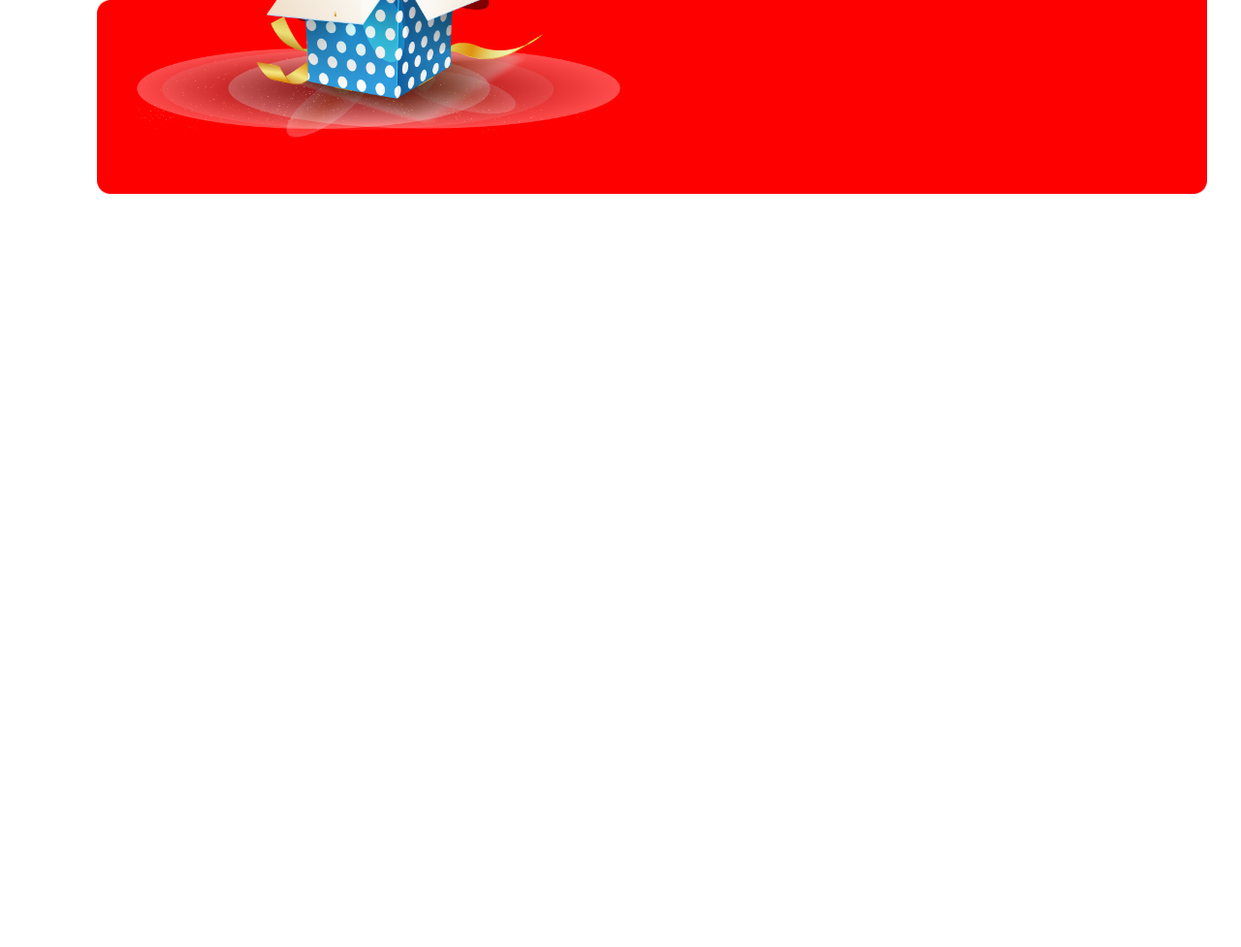
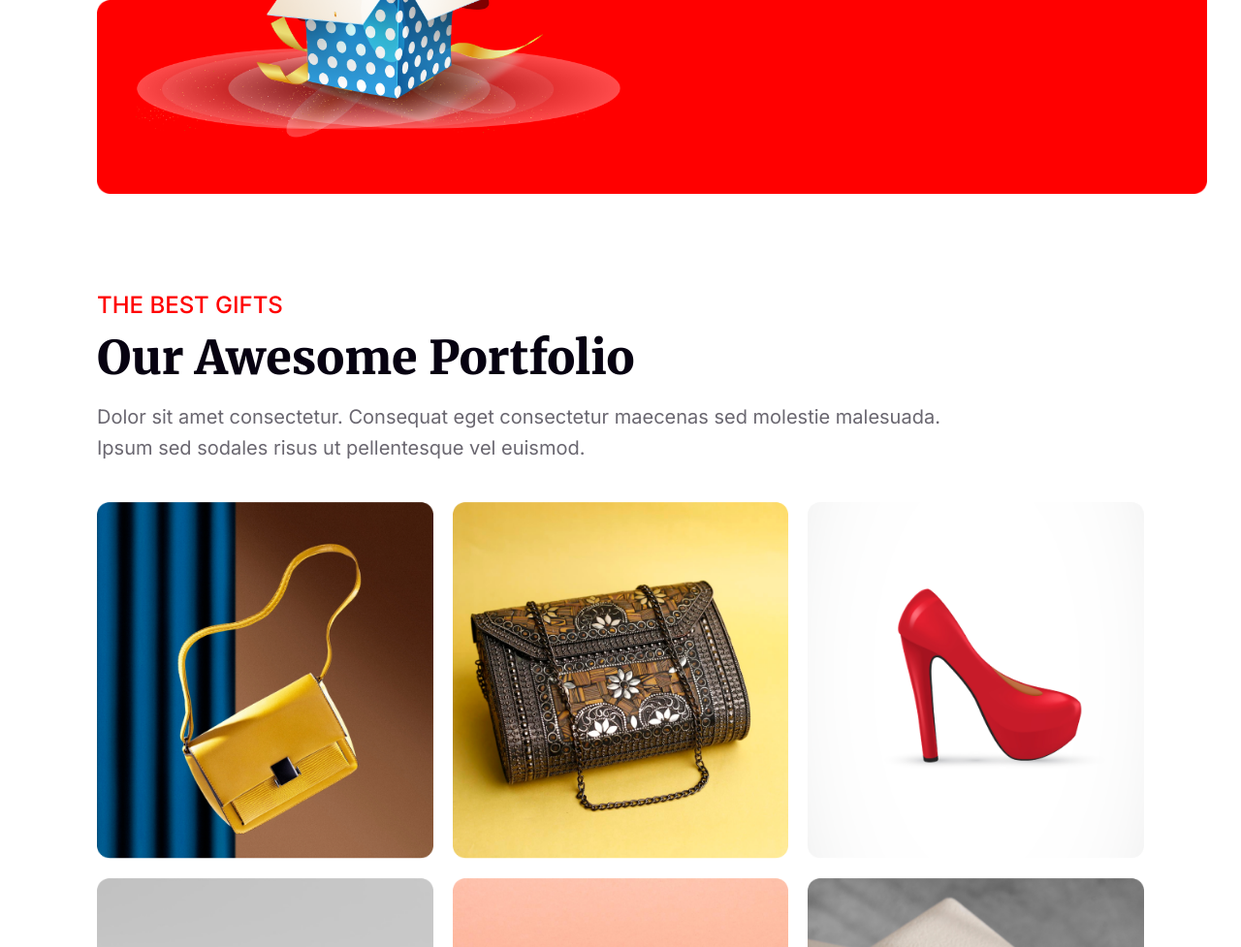
Before and after one commit to ashiqurAlways/Assignment-1, a plain HTML site: page index.html in a window 1280 px wide. Shown: the part 3743-4720 px from the top of the page at 97% size. Before the commit the page ends 4043 px from the top, so only its background shows below. Drawn offline with Linux system fonts and the light colour scheme.

Commit message:
added Portfolio section

```diff
--- a/index.html
+++ b/index.html
@@ -78,7 +78,7 @@
         <p>Dolor sit amet consectetur. Consequat eget consectetur maecenas sed <br>
           molestie malesuada. Ipsum sed sodales risus ut pellentesque vel euismod. Eleifend nunc purus quam id <br> fermentum amet amet sit consectetur.</p>
       </div>
-      <div class="holiday-img-container">
+      <div>
         <img class="holiday-img1" src="images/Rectangle 1.png" alt="">
         <img class="holiday-img3" src="images/Group 44.png" alt="">
         <img class="holiday-img4" src="images/Group 75.png" alt="">
@@ -86,6 +86,24 @@
       </div>
     </section>
 
+    <section class="portfolio-container">
+      <div class="portfolio-text">
+        <h3>THE BEST GIFTS</h3>
+        <h1>Our Awesome Portfolio</h1>
+        <p>Dolor sit amet consectetur. Consequat eget consectetur maecenas sed molestie malesuada. <br>
+           Ipsum sed sodales risus ut pellentesque vel euismod. </p>
+        <div class="portfolio-img">
+          <img src="images/Rectangle 3.png" alt="">
+          <img src="images/Rectangle 4.png" alt="">
+          <img src="images/Rectangle 5.png" alt="">
+          <img src="images/Rectangle 6.png" alt="">
+          <img src="images/Rectangle 7.png" alt="">
+          <img src="images/Rectangle 8.png" alt="">
+        </div>
+      </div>
+
+    </section>
+
     <footer>
 
     </footer>
--- a/styles/style.css
+++ b/styles/style.css
@@ -98,7 +98,7 @@ img {
   top: 100%;
   left: 50%;
   transform: translate(-50%);
-  padding: 30px 400px;
+
     */
   max-width: 600px;
   max-height: 450px;
@@ -269,7 +269,7 @@ img {
   height: 140px;
 }
 
-/* Holidays section */
+/* Holidays Section */
 
 .holidays-container {
   background: #fff;
@@ -303,7 +303,7 @@ img {
   font-family: "Inter";
   font-size: 20px;
   font-weight: 500;
-  padding-bottom:50px;
+  padding-bottom: 50px;
 }
 
 .holiday-img1 {
@@ -333,5 +333,42 @@ img {
   position: absolute;
   top: 50%;
   left: 50%;
-  transform: translate(-100%, 0%)
+  transform: translate(-100%, 0%);
 }
+
+/* Portfolio Section */
+
+.portfolio-container {
+  margin: 100px;
+}
+
+.portfolio-text h3 {
+  color: #f00;
+  font-family: "Inter";
+  font-size: 24px;
+  font-weight: 500;
+  margin-bottom: 10px;
+}
+
+.portfolio-text h1 {
+  color: #070211;
+  font-family: "Merriweather";
+  font-size: 48px;
+  font-weight: 900;
+  margin-bottom: 15px;
+}
+
+.portfolio-text p {
+  color: rgba(7, 2, 17, 0.6);
+  font-family: "Inter";
+  font-size: 20px;
+  font-weight: 400;
+  line-height: 32px;
+  margin-bottom: 40px;
+}
+
+.portfolio-img {
+  display: grid;
+  grid-template-columns: repeat(3, 1fr);
+  grid-gap: 20px;
+}
```
Also changed, not shown: images/Rectangle 3.png (added), images/Rectangle 4.png (added), images/Rectangle 5.png (added), images/Rectangle 6.png (added), images/Rectangle 7.png (added), images/Rectangle 8.png (added).
